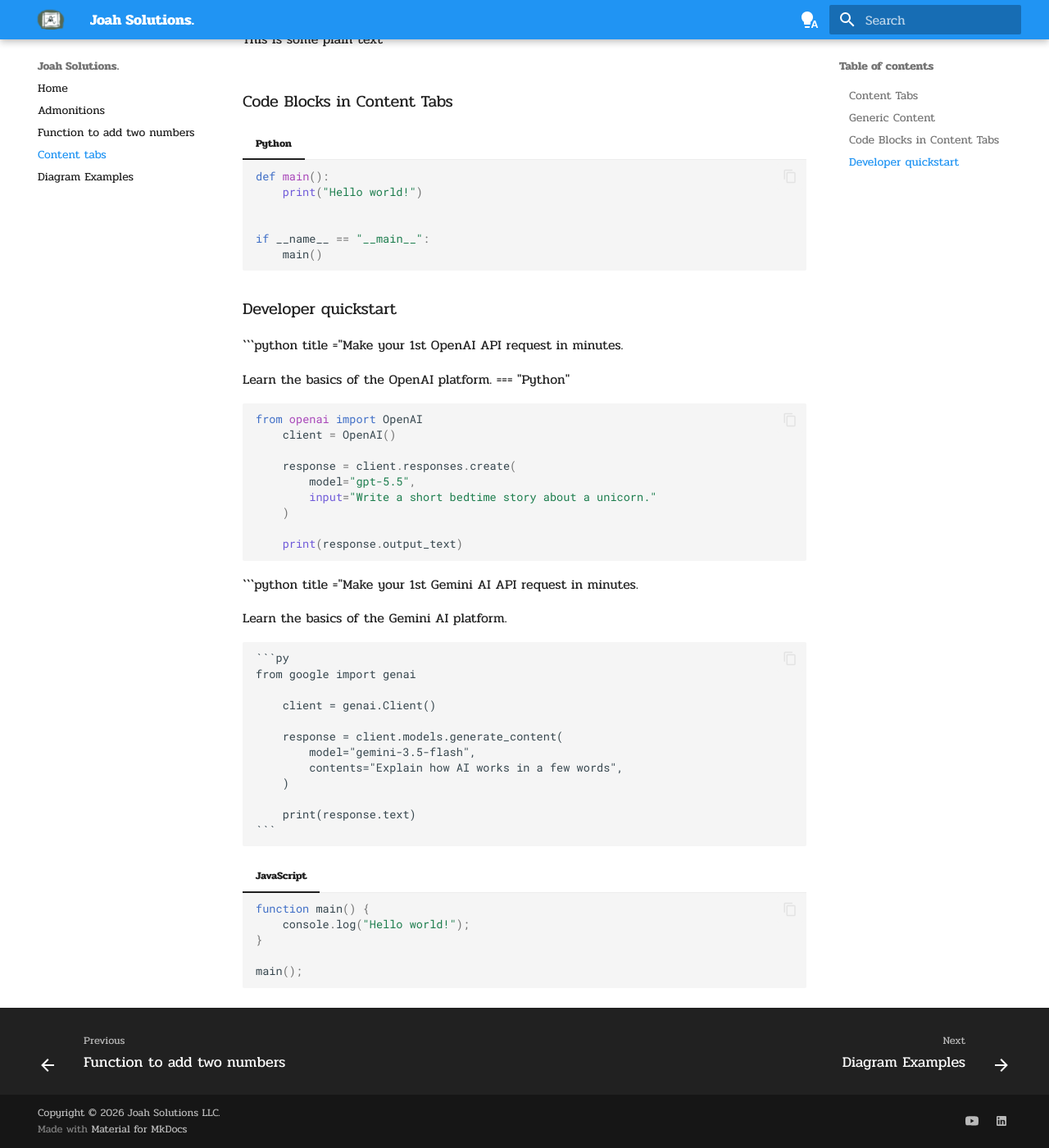
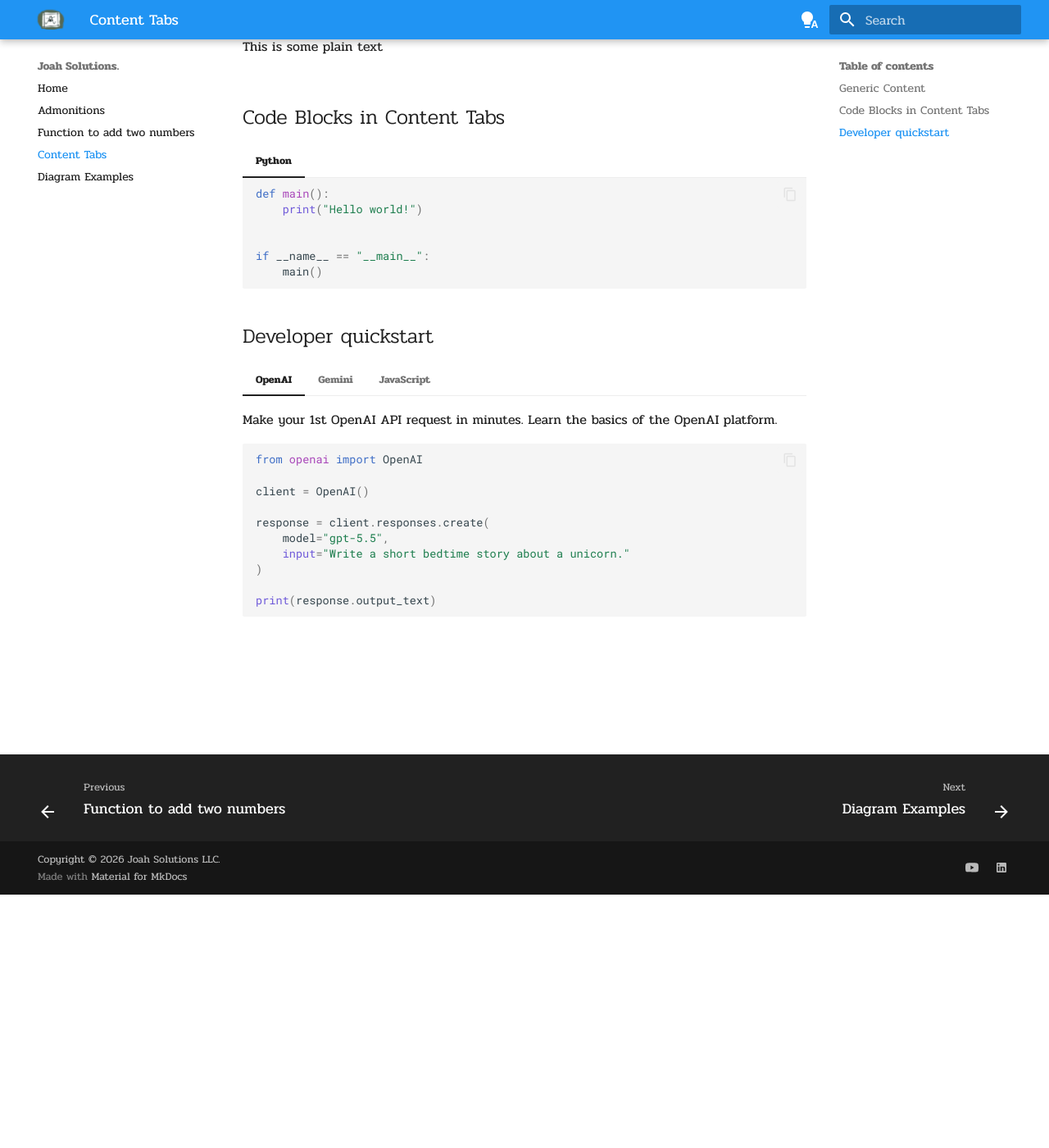
Before and after one commit to joahsolutions/website, an MkDocs documentation site: the page built from docs/content-tabs.md, in a window 1280 px wide and 1400 px high, scrolled down 309 px. Shown: the whole window at 82% size. Built offline with MkDocs 1.6.1 and Material for MkDocs 9.7.7, drawn with Linux system fonts in a browser that asks for light colours.

Commit message:
added using cursor

````diff
--- a/docs/content-tabs.md
+++ b/docs/content-tabs.md
@@ -1,12 +1,8 @@
-#
-
-##
-
-### Content Tabs
+# Content Tabs
 
 This is some examples of content tabs.
 
-### Generic Content
+## Generic Content
 
 === "Plain text"
 
@@ -24,7 +20,7 @@ This is some examples of content tabs.
     2. Second item
     3. Third item
 
-### Code Blocks in Content Tabs
+## Code Blocks in Content Tabs
 
 === "Python"
 
@@ -37,39 +33,40 @@ This is some examples of content tabs.
         main()
     ```
 
-### Developer quickstart
+## Developer quickstart
 
-```python title ="Make your 1st OpenAI API request in minutes.
+=== "OpenAI"
 
- Learn the basics of the OpenAI platform.
- === "Python"
+    Make your 1st OpenAI API request in minutes. Learn the basics of the OpenAI platform.
+
     ```py
     from openai import OpenAI
-        client = OpenAI()
 
-        response = client.responses.create(
-            model="gpt-5.5",
-            input="Write a short bedtime story about a unicorn."
-        )
+    client = OpenAI()
 
-        print(response.output_text)
+    response = client.responses.create(
+        model="gpt-5.5",
+        input="Write a short bedtime story about a unicorn."
+    )
+
+    print(response.output_text)
     ```
 
-```python title ="Make your 1st Gemini AI API request in minutes.
+=== "Gemini"
 
-Learn the basics of the Gemini AI platform.
+    Make your 1st Gemini AI API request in minutes. Learn the basics of the Gemini AI platform.
 
     ```py
     from google import genai
 
-        client = genai.Client()
+    client = genai.Client()
 
-        response = client.models.generate_content(
-            model="gemini-3.5-flash",
-            contents="Explain how AI works in a few words",
-        )
+    response = client.models.generate_content(
+        model="gemini-3.5-flash",
+        contents="Explain how AI works in a few words",
+    )
 
-        print(response.text)
+    print(response.text)
     ```
 
 === "JavaScript"
````
